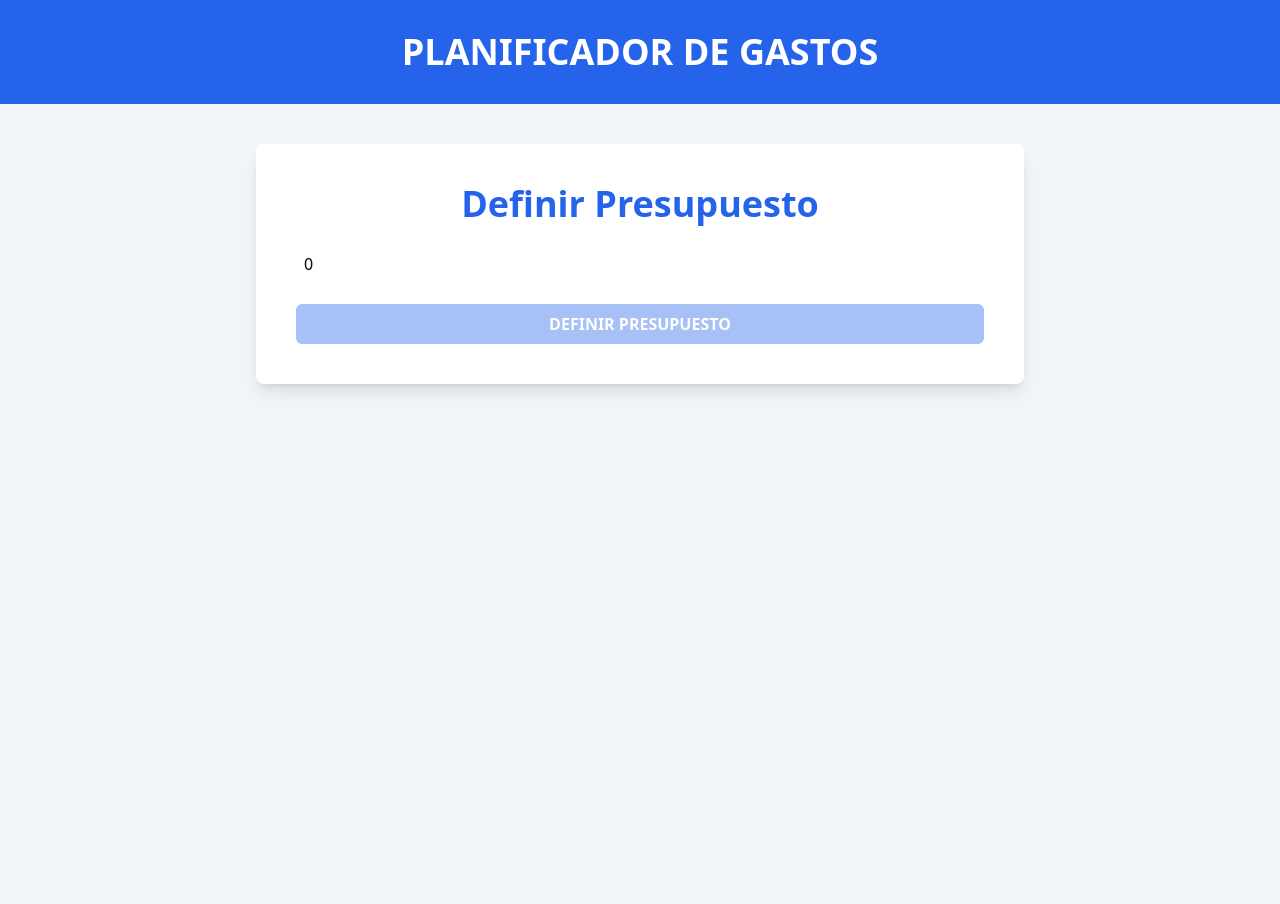
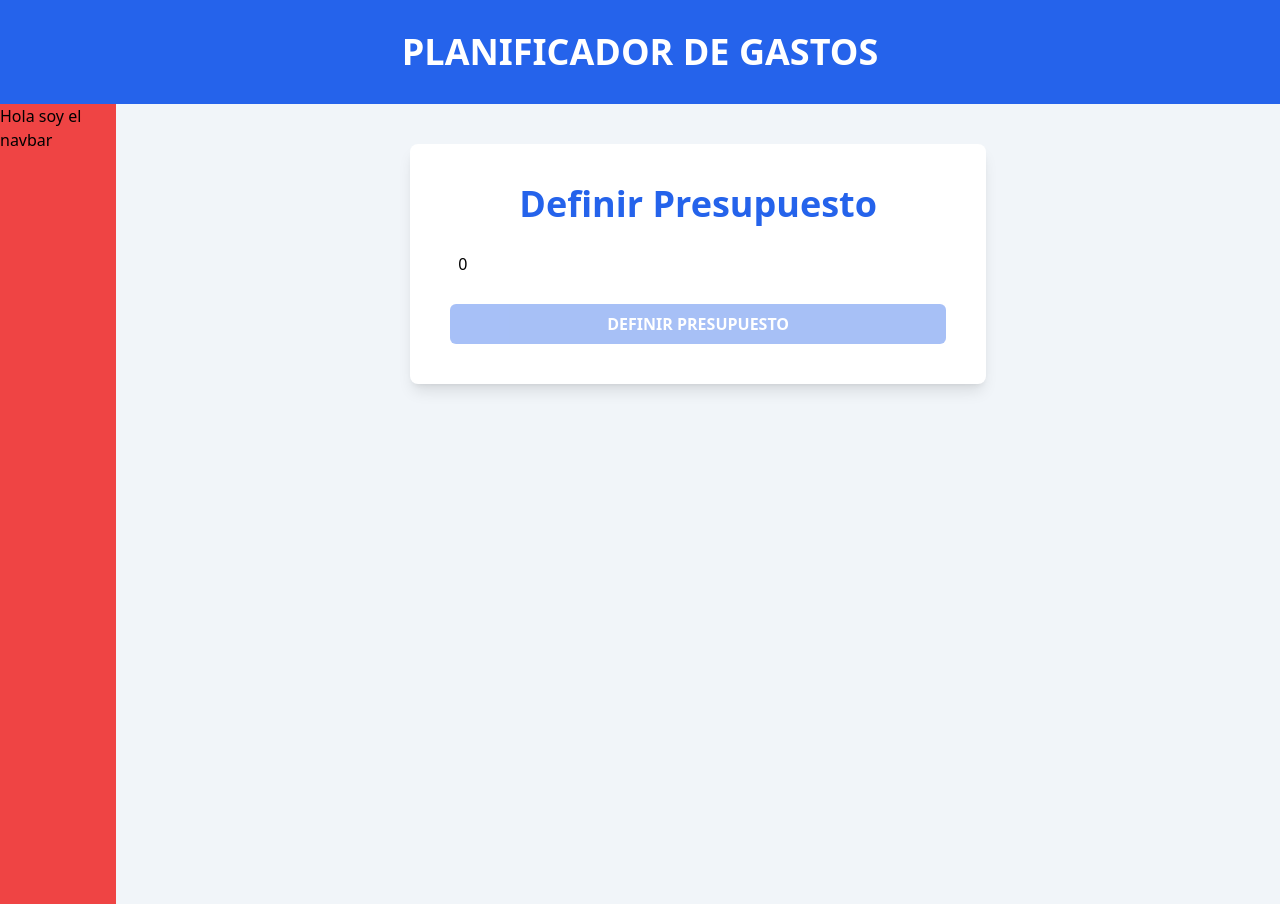
Before and after one commit to Evander-byte/control-gastos, a React (Vite) app: page / in a window 1280 px wide. Before the commit the page ends 800 px from the top, so only its background shows below. Built offline with nearby package versions, Linux system fonts and the light colour scheme.

Commit message:
Add navbar

```diff
--- a/src/App.tsx
+++ b/src/App.tsx
@@ -5,6 +5,7 @@ import BudgetTracker from "./components/BudgetTracker"
 import ExpenseModal from "./components/ExpensModal"
 import ExpensList from "./components/ExpensList"
 import FilterByCategory from "./components/FilterByCategory"
+import SideBar from "./layouts/SideBar"
 
 
 function App() {
@@ -26,8 +27,12 @@ function App() {
           Planificador de Gastos
         </h1>
       </header>
-
-      <div className="max-w-3xl mx-auto bg-white shadow-lg rounded-lg mt-10 p-10">
+      <div className="flex h-screen">
+        <aside className="bg-red-500 w-32">
+          <SideBar />
+        </aside>
+        <main className="w-full">
+          <div className="max-w-3xl md:max-w-xl sm:max-w-xs mx-auto bg-white shadow-lg rounded-lg mt-10 p-10">
             {isValidBudget
               ? <BudgetTracker />
               : <BudgetForm />
@@ -35,13 +40,17 @@ function App() {
           </div>
 
           {isValidBudget && (
-        <main className="max-w-3xl mx-auto py-10">
+            <div className="max-w-3xl md:max-w-xl mx-auto py-10">
 
               <FilterByCategory />
               <ExpensList />
               <ExpenseModal />
+            </div>
+          )}
         </main>
-      )}
+      </div>
+
+
     </>
   )
 }
--- /dev/null
+++ b/src/layouts/SideBar.tsx
@@ -0,0 +1,10 @@
+
+const SideBar = () => {
+    return (
+        <div>
+            Hola soy el navbar
+        </div>
+    )
+}
+
+export default SideBar
```
Lines whose indentation alone changed are shown as unchanged.
